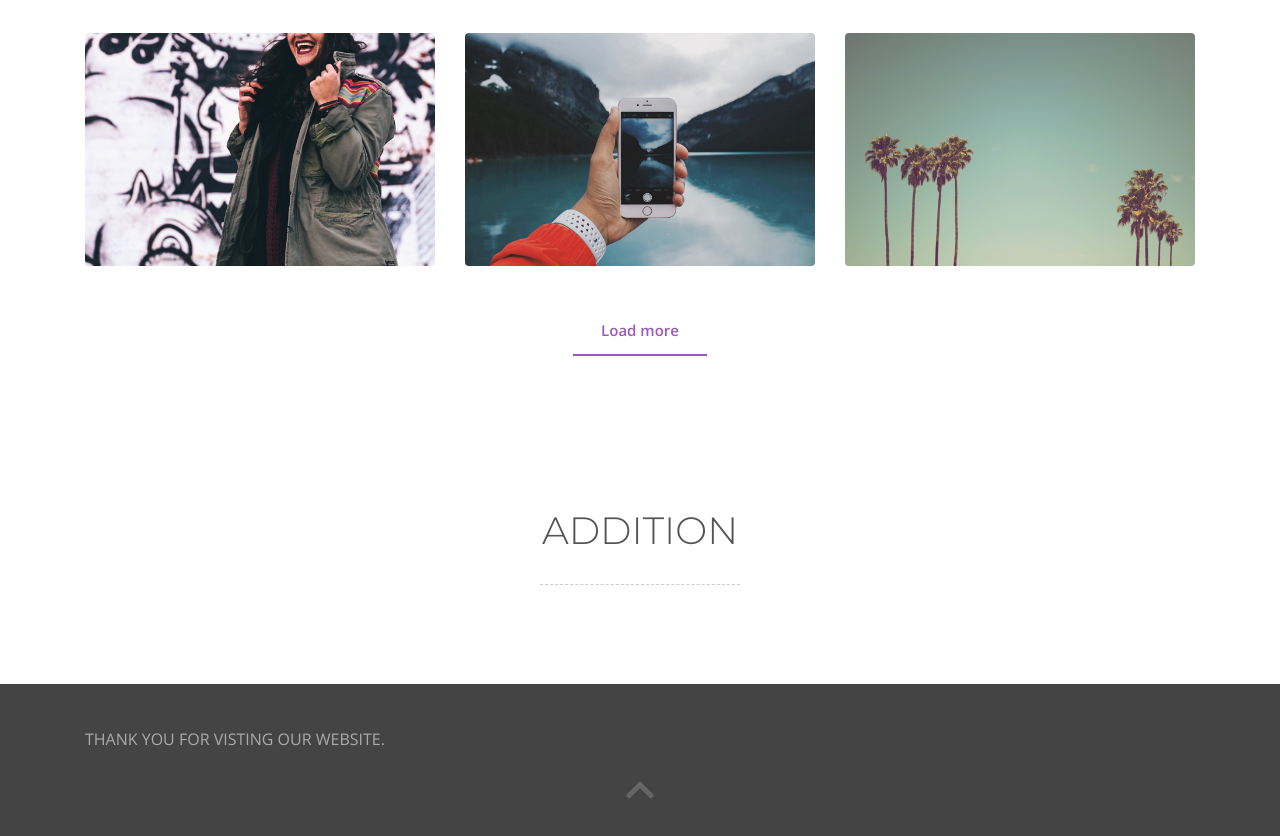
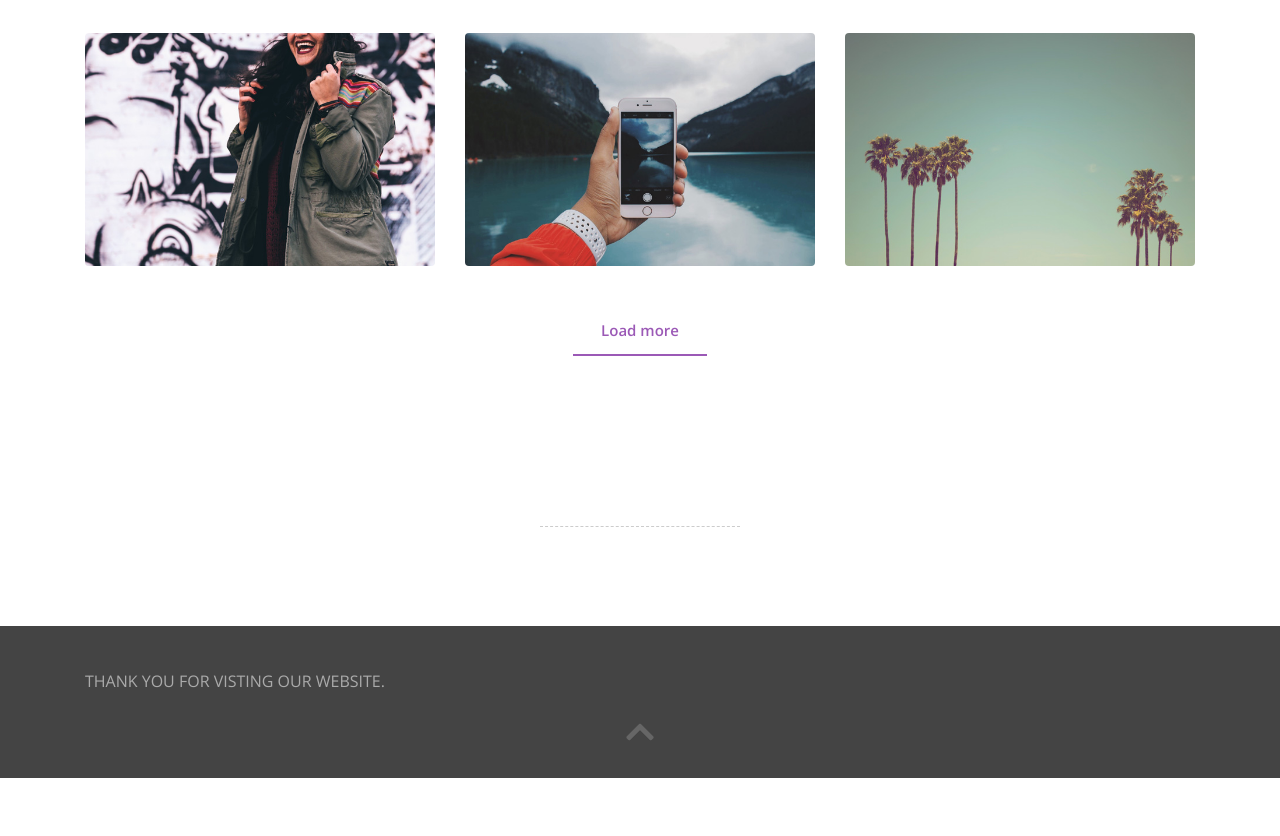
Before and after one commit to Ruchitha99/billlsnap, a plain HTML site: page index.html in a window 1280 px wide. Shown: the part 2298-3134 px from the top of the page. After the commit the page ends 3076 px from the top, so only its background shows below. Drawn offline with nearby package versions, Linux system fonts and the light colour scheme; files whose address does not match are found by name.

Commit message:
added nwew files

```diff
--- a/index.html
+++ b/index.html
@@ -161,7 +161,7 @@
 
 	            <div class="row">
 	                <div class="col blog section-description wow fadeIn">
-	                    <h2>ADDITION</h2>
+	                    <h2></h2>
 	                    <div class="divider-1 wow fadeInUp"><span></span></div>
 	                </div>
 	            </div>
```
